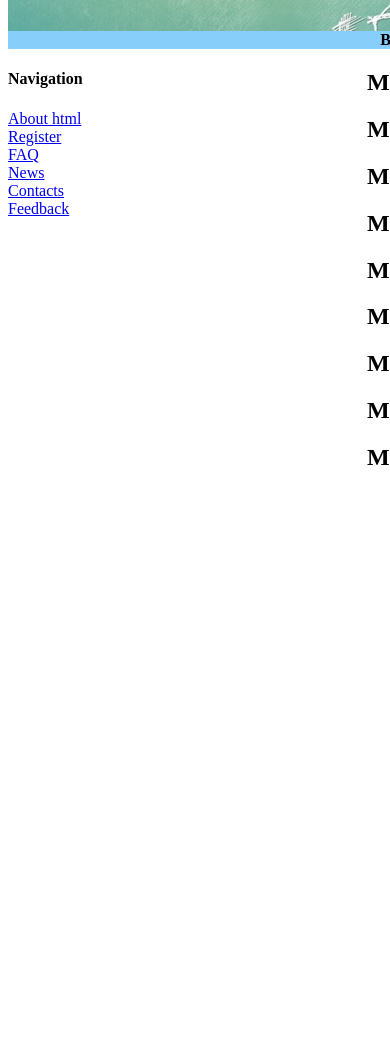
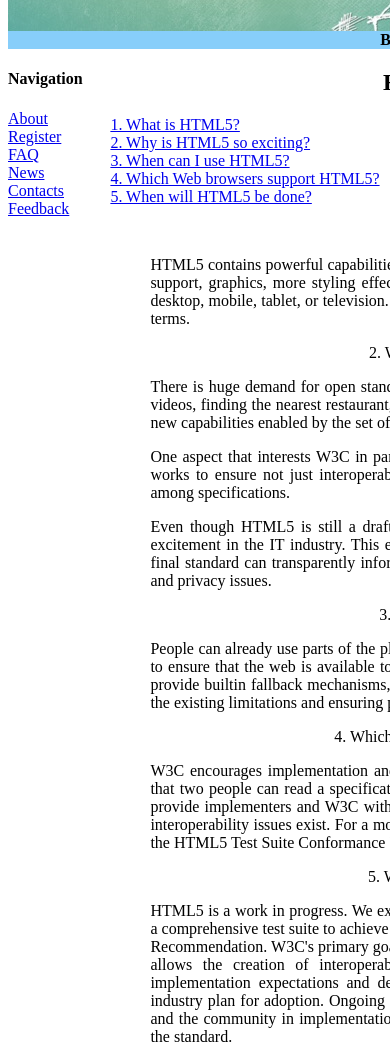
Before and after one commit to Zaknafeyn/Ktn-hometask, a plain HTML site: page HW1/faq.html in a window 390 px wide. Shown: the part 336-1385 px from the top of the page. Before the commit the page ends 857 px from the top, so only its background shows below. Drawn offline with Linux system fonts and the light colour scheme.

Commit message:
add pages about, FAQ and contacts

```diff
--- a/HW1/faq.html
+++ b/HW1/faq.html
@@ -22,7 +22,7 @@
     <section class="layout" style="display: inline-block">
         <nav style="float: left; width: 10%; text-align: left">
             <h4>Navigation</h4>
-            <a href="About.html">About html</a><br />
+            <a href="about.html">About</a><br />
             <a href="register.html">Register</a><br />
             <a href="faq.html">FAQ</a><br />
             <a href="news.html">News</a><br />
@@ -31,17 +31,54 @@
         </nav>
 
         <main style="float: left; width: 70%" >
+            <h1 align="center">HTML5 - F.A.Q.</h1>
 
-            <h1>Main content. FAQ.</h1>
-            <h1>Main content. FAQ.</h1>
-            <h1>Main content. FAQ.</h1>
-            <h1>Main content. FAQ.</h1>
-            <h1>Main content. FAQ.</h1>
-            <h1>Main content. FAQ.</h1>
-            <h1>Main content. FAQ.</h1>
-            <h1>Main content. FAQ.</h1>
-            <h1>Main content. FAQ.</h1>
+            <div align="left">
+                <a href="#1">1. What is HTML5?</a><br />
+                <a href="#2">2. Why is HTML5 so exciting?</a><br />
+                <a href="#3">3. When can I use HTML5?</a><br />
+                <a href="#4">4. Which Web browsers support HTML5?</a><br />
+                <a href="#5">5. When will HTML5 be done?</a>
+            </div>
 
+            <dl>
+                <dt id="1">1. What is HTML5?</dt>
+                <dd>
+                    <p align="justify">
+                        HTML5 contains powerful capabilities for Web-based applications with more powerful interaction, video support, graphics, more styling effects, and a full set of APIs. HTML5 adapts to any device, whether desktop, mobile, tablet, or television. HTML5 is an open platform developed under royalty free licensing terms.
+                    </p>
+                </dd>
+                <dt id="2">2. Why is HTML5 so exciting?</dt>
+                <dd>
+                    <p align="justify">
+                        There is huge demand for open standards that allow the creation of rich internet applications. Watching videos, finding the nearest restaurant, accessing emails while being offline are just some of the powerful new capabilities enabled by the set of specifications in development at W3C.
+                    </p>
+                    <p align="justify">
+                        One aspect that interests W3C in particular is enabling people to combine different technologies. W3C works to ensure not just interoperable support in software of a single specification, but compatibility among specifications.
+                    </p>
+                    <p align="justify">
+                        Even though HTML5 is still a draft, browser vendors are deploying features and generating a lot of excitement in the IT industry. This experience in turn allows W3C to revise its drafts. In this way, the final standard can transparently inform implementers where they need to pay close attention to security and privacy issues.
+                    </p>
+                </dd>
+                <dt id="3">3. When can I use HTML5?</dt>
+                <dd>
+                    <p align="justify">
+                        People can already use parts of the platform that interoperate, but W3C's mission is global interoperable, to ensure that the web is available to all. Not all elements are fully implemented yet and some of them provide builtin fallback mechanisms, such as &lt;video&gt; or &lt;input&gt;. One can use HTML5 today, knowing the existing limitations and ensuring proper fallbacks.
+                    </p>
+                </dd>
+                <dt id="4">4. Which Web browsers support HTML5?</dt>
+                <dd>
+                    <p align="justify">
+                        W3C encourages implementation and testing long before a specification becomes a standard to ensure that two people can read a specification independently and write interoperable software. Early adopters provide implementers and W3C with tremendously valuable feedback because they help identify where interoperability issues exist. For a more detailed understanding of what is currently supported, please see the HTML5 Test Suite Conformance Results (a work in progress).
+                    </p>
+                </dd>
+                <dt id="5">5. When will HTML5 be done?</dt>
+                <dd>
+                    <p align="justify">
+                        HTML5 is a work in progress. We expect to be feature complete by December 2012. W3C is developing a comprehensive test suite to achieve interoperability for the full specification by 2014, the target date for Recommendation. W3C's primary goal is to ensure that the HTML5 standard is of the highest quality and allows the creation of interoperable implementations. The timeline in the charter is based on implementation expectations and development of a test suite. The timeline is designed to help the industry plan for adoption. Ongoing active participation by browser vendors, other software developers, and the community in implementation and testing will help ensure the successful and timely roll out of the standard.
+                    </p>
+                </dd>
+            </dl>
         </main>
 
         <aside style="float: left; width: 20%">
```
Also changed, not shown: HW1/about.html (added, +48 -0 lines), HW1/contacts.html (added, +49 -0 lines), HW1/index.html (+1 -1 lines).
